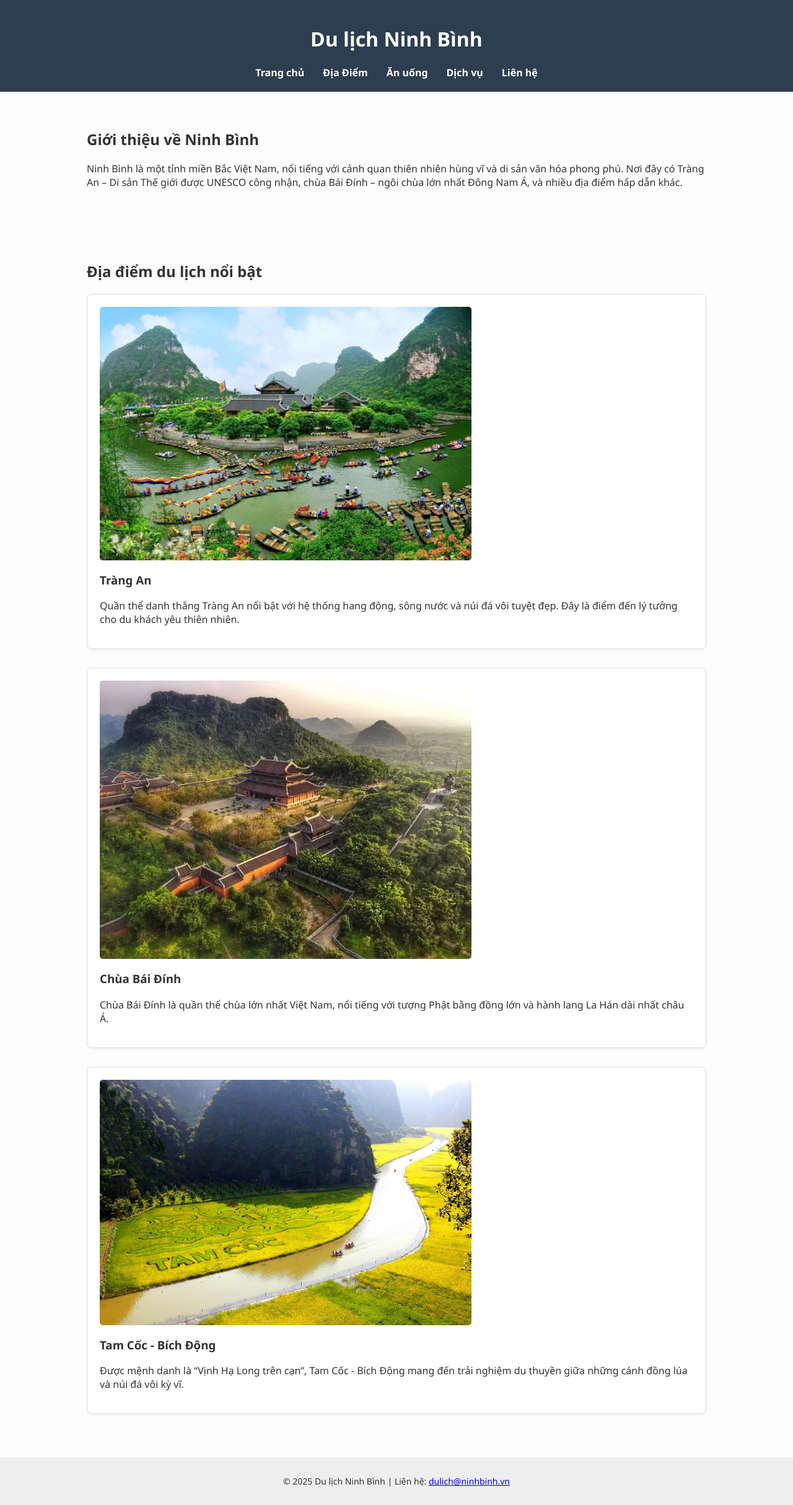
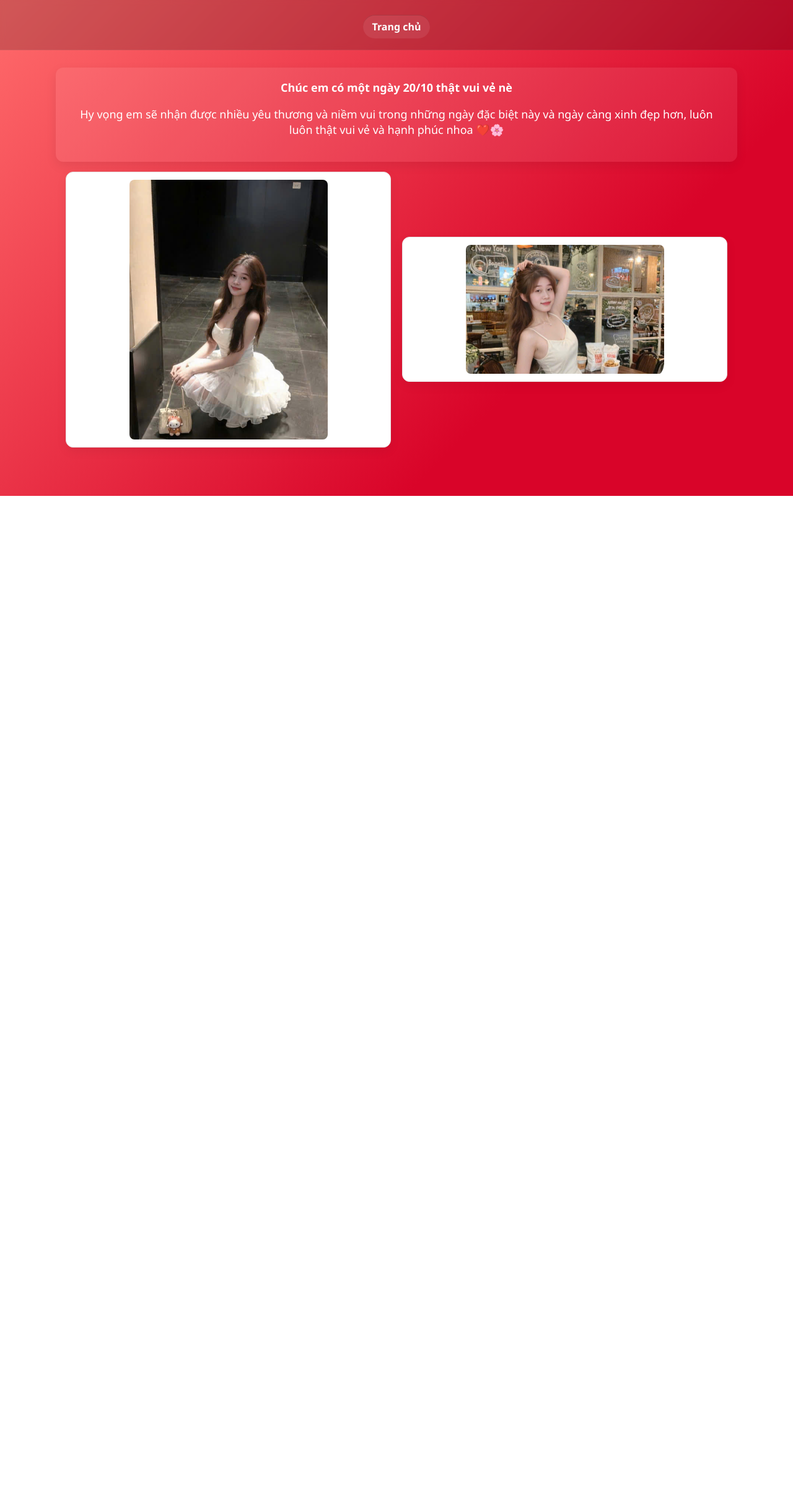
Before and after one commit to nguyendinh1804/nguyendinh1804.github.io, a PHP site: page /diadiem.html in a window 1280 px wide. Shown: the whole page at 62% size. After the commit the page ends 800 px from the top, so only its background shows below. Run offline with PHP 8.4, Linux system fonts and the light colour scheme.

Commit message:
Add files via upload

```diff
--- a/diadiem.html
+++ b/diadiem.html
@@ -3,51 +3,115 @@
 <head>
   <meta charset="UTF-8">
   <meta name="viewport" content="width=device-width, initial-scale=1.0">
-  <title>Khám phá Ninh Bình</title>
+  <title>Này tặng bé </title>
   <link rel="stylesheet" href="style1.css">
+  <style>
+    /* Cài đặt nhỏ riêng cho trang này */
+    .message {
+      max-width: 1100px;
+      margin: 28px auto 12px;
+      padding: 20px;
+      background: rgba(255,255,255,0.08);
+      color: #fff;
+      border-radius: 12px;
+      text-align: center;
+      font-size: 18px;
+      line-height: 1.4;
+      box-shadow: 0 6px 18px rgba(0,0,0,0.08);
+    }
+
+    /* 2 ô ngang — mỗi ô chiếm 50% */
+    .image-grid {
+      max-width: 1100px;
+      margin: 16px auto 40px;
+      padding: 0 16px;
+      display: grid;
+      grid-template-columns: repeat(2, 1fr);
+      gap: 18px;
+      align-items: center;
+      width: 100%;
+    }
+
+    .image-card {
+      background: var(--card-bg);
+      border: 1px solid var(--card-border);
+      border-radius: 12px;
+      padding: 12px;
+      text-align: center;
+      box-shadow: 0 6px 18px rgba(0,0,0,0.06);
+      display: flex;
+      align-items: center;
+      justify-content: center; /* ảnh nằm giữa ô */
+      min-height: 220px; /* đảm bảo chiều cao bằng nhau */
+    }
+
+    /* Ảnh nhỏ hơn, giữ tỉ lệ, responsive */
+    .image-card img {
+      width: 100%;
+      max-width: 320px; /* giới hạn kích thước ảnh */
+      height: auto;
+      object-fit: cover;
+      border-radius: 8px;
+      display: block;
+    }
+
+    .image-card h3 {
+      margin: 6px 0;
+      font-size: 16px;
+      color: #222;
+    }
+
+    .image-card p {
+      margin: 0;
+      color: #555;
+      font-size: 14px;
+    }
+
+    /* Trên màn nhỏ chuyển thành 1 cột */
+    @media (max-width: 720px) {
+      .image-grid {
+        grid-template-columns: 1fr;
+      }
+      .image-card {
+        min-height: auto;
+        padding: 10px;
+      }
+      .image-card img {
+        max-width: 100%;
+      }
+    }
+  </style>
 </head>
 <body>
   <header>
-    <h1>Du lịch Ninh Bình</h1>
     <nav>
       <ul>
         <li><a href="index1.html">Trang chủ</a></li>
-        <li><a href="diadiem.html">Địa Điểm</a></li>
-        <li><a href="anuong.html">Ăn uống</a></li>
-        <li><a href="dichvu.html">Dịch vụ</a></li>
-        <li><a href="lienhe.html">Liên hệ</a></li>
       </ul>
     </nav>
   </header>
 
-  <section id="gioithieu">
-    <h2>Giới thiệu về Ninh Bình</h2>
-    <p>Ninh Bình là một tỉnh miền Bắc Việt Nam, nổi tiếng với cảnh quan thiên nhiên hùng vĩ và di sản văn hóa phong phú. Nơi đây có Tràng An – Di sản Thế giới được UNESCO công nhận, chùa Bái Đính – ngôi chùa lớn nhất Đông Nam Á, và nhiều địa điểm hấp dẫn khác.</p>
+  <!-- Chỗ ghi văn bản / lời chúc -->
+  <section class="message container" aria-label="Lời chúc">
+    <strong>Chúc em có một ngày 20/10 thật vui vẻ nè</strong>
+    <p>
+      Hy vọng em sẽ nhận được nhiều yêu thương và niềm vui trong những ngày đặc biệt này và ngày càng xinh đẹp hơn, luôn luôn thật vui vẻ và hạnh phúc nhoa ❤️🌸
+    </p>
+    <!-- Nếu không muốn dùng file ảnh, thay bằng emoji: ❤️ 🌸 -->
   </section>
 
-  <section id="diadiem">
-    <h2>Địa điểm du lịch nổi bật</h2>
-    <div class="place">
-      <img src="trangan.JPG" alt="Tràng An">
-      <h3>Tràng An</h3>
-      <p>Quần thể danh thắng Tràng An nổi bật với hệ thống hang động, sông nước và núi đá vôi tuyệt đẹp. Đây là điểm đến lý tưởng cho du khách yêu thiên nhiên.</p>
+  <!-- Hai ô để hình -->
+  <section class="image-grid container" aria-label="Hai hình ảnh">
+    <div class="image-card">
+      <img src="em.JPG" alt="Hình 1 — Tràng An">
+
     </div>
-    <div class="place">
-      <img src="baidinh.JPG" alt="Chùa Bái Đính">
-      <h3>Chùa Bái Đính</h3>
-      <p>Chùa Bái Đính là quần thể chùa lớn nhất Việt Nam, nổi tiếng với tượng Phật bằng đồng lớn và hành lang La Hán dài nhất châu Á.</p>
-    </div>
-    <div class="place">
-      <img src="tamcoc.JPG" alt="Tam Cốc - Bích Động">
-      <h3>Tam Cốc - Bích Động</h3>
-      <p>Được mệnh danh là “Vịnh Hạ Long trên cạn”, Tam Cốc - Bích Động mang đến trải nghiệm du thuyền giữa những cánh đồng lúa và núi đá vôi kỳ vĩ.</p>
+
+    <div class="image-card">
+      <img src="em1.JPG" alt="Hình 2 — Tam Cốc">
     </div>
   </section>
 
-  <footer>
-    <p>&copy; 2025 Du lịch Ninh Bình | Liên hệ: <a href="mailto:dulich@ninhbinh.vn">dulich@ninhbinh.vn</a></p>
-  </footer>
 
-  <script src="script.js"></script>
 </body>
 </html>
--- a/style1.css
+++ b/style1.css
@@ -1,65 +1,142 @@
+:root{
+  --bg-1: #ff6b6b;
+  --bg-2: #d90429;
+  --header-bg: rgba(0,0,0,0.18);
+  --muted: rgba(255,255,255,0.85);
+  --card-bg: #ffffff;
+  --card-border: #e6e6e6;
+  --accent: #ffdddf;
+}
 
-    body {
-  font-family: 'Segoe UI', sans-serif;
+*{box-sizing:border-box}
+
+body {
+  font-family: 'Segoe UI', Roboto, Arial, sans-serif;
   margin: 0;
   padding: 0;
-  background-color: #fdfdfd;
-  color: #333;
+  background: linear-gradient(135deg, var(--bg-1) 0%, var(--bg-2) 70%);
+  color: #222;
+  -webkit-font-smoothing:antialiased;
+  -moz-osx-font-smoothing:grayscale;
+  min-height: 100vh;
 }
 
-header {
-  background-color: #2c3e50;
-  color: white;
-  padding: 20px 0;
+/* Header */
+header{
+  background: var(--header-bg);
+  color: var(--muted);
+  padding: 18px 0;
   text-align: center;
+  backdrop-filter: blur(4px);
+  border-bottom: 1px solid rgba(255,255,255,0.06);
 }
 
-nav ul {
+nav{
+  max-width: 1100px;
+  margin: 0 auto;
+  padding: 0 16px;
+}
+
+nav ul{
   list-style: none;
   padding: 0;
-  margin: 10px 0 0;
+  margin: 6px 0 0;
   display: flex;
   justify-content: center;
-  gap: 30px;
+  gap: 16px;
+  align-items: center;
+  flex-wrap:wrap;
 }
 
-nav a {
+nav li{margin:0}
+
+nav a{
+  display: inline-block;
   color: white;
   text-decoration: none;
-  font-weight: bold;
+  font-weight: 600;
+  padding: 8px 14px;
+  border-radius: 999px;
+  background: rgba(255,255,255,0.08);
+  transition: all .18s ease;
+  box-shadow: 0 1px 0 rgba(0,0,0,0.15) inset;
 }
 
-nav a:hover {
-  text-decoration: underline;
+nav a:hover{
+  transform: translateY(-2px);
+  background: rgba(255,255,255,0.14);
+  text-decoration: none;
 }
 
+/* Main content area */
 section {
   padding: 40px 20px;
   max-width: 1000px;
-  margin: auto;
+  margin: 28px auto;
 }
 
+/* Card / place */
 .place {
-  background-color: #fff;
-  border: 1px solid #ddd;
-  border-radius: 8px;
+  background-color: var(--card-bg);
+  border: 1px solid var(--card-border);
+  border-radius: 12px;
   padding: 20px;
-  margin-bottom: 30px;
-  box-shadow: 0 2px 5px rgba(0,0,0,0.05);
+  margin-bottom: 24px;
+  box-shadow: 0 6px 18px rgba(15,15,15,0.06);
+  overflow: hidden;
 }
 
+/* Image */
 .place img {
   width: 100%;
   max-width: 600px;
   height: auto;
-  border-radius: 5px;
+  border-radius: 8px;
   display: block;
-  margin-bottom: 15px;
+  margin: 0 0 12px;
+  object-fit: cover;
 }
 
+/* Footer */
 footer {
-  background-color: #eee;
+  background-color: rgba(255,255,255,0.06);
   text-align: center;
-  padding: 15px;
+  padding: 16px;
   font-size: 14px;
+  color: white;
+  position: relative;
+  margin-top: 24px;
 }
+
+/* Small helpers */
+.container {
+  max-width: 1100px;
+  margin: 0 auto;
+  padding: 0 16px;
+}
+
+/* Accent small badges */
+.badge {
+  display:inline-block;
+  background: var(--accent);
+  color: #7a1a1f;
+  padding: 6px 10px;
+  border-radius: 999px;
+  font-weight:600;
+  font-size:13px;
+  margin-right:8px;
+}
+
+/* Responsive */
+@media (max-width: 600px){
+  nav ul{
+    gap: 10px;
+  }
+  section{
+    padding: 24px 12px;
+  }
+  .place{
+    padding:16px;
+    border-radius:10px;
+  }
+}
```
Also changed, not shown: index1.html (+70 -15 lines), em.JPG (added), em1.JPG (added).
